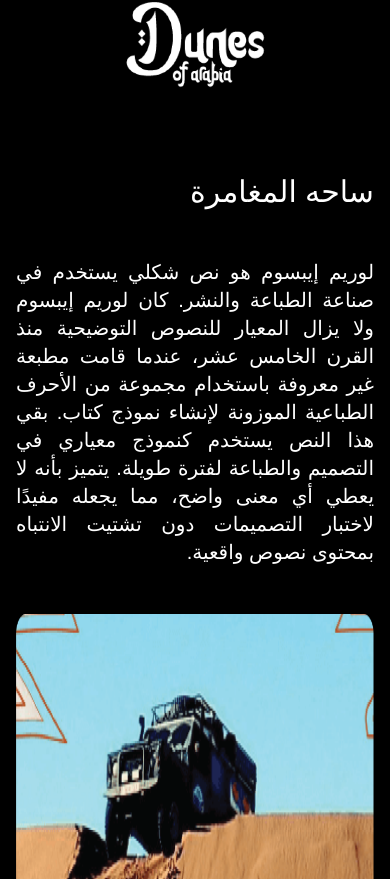
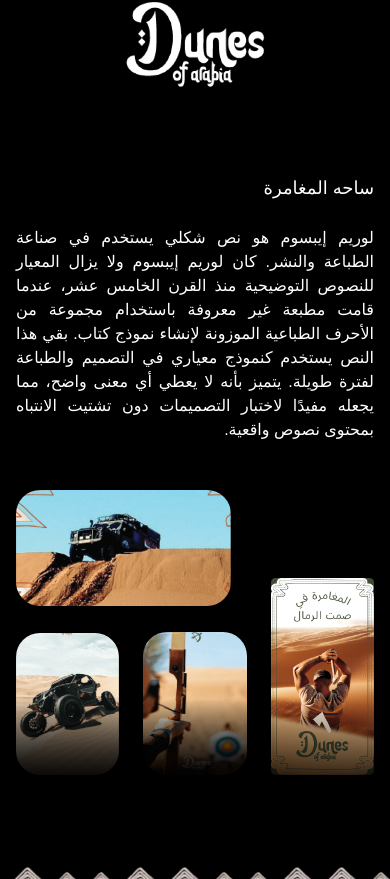
Before and after one commit to abdelrahman-mohamed-010/arabian-landing-page, a Next.js app: page /lang/ar in a window 390 px wide. Shown: the part 1445-2324 px from the top of the page. Built offline with nearby package versions, Linux system fonts and the light colour scheme.

Commit message:
make adventure responsive

```diff
--- a/components/Adventure.jsx
+++ b/components/Adventure.jsx
@@ -2,7 +2,8 @@ import React from "react";
 
 const Adventure = ({ translations }) => {
   return (
-    <section className="text-white px-4 lg:px-28 pb-20  overflow-hidden">
+    <section className="text-white px-4 lg:px-28 pb-20 overflow-hidden">
+      {/* Previous sections remain the same */}
       <div className="flex justify-center pb-40">
         <div className="w-[441px] h-[198px] max-md:w-[212px] max-md:h-[100px]">
           <img
@@ -13,18 +14,20 @@ const Adventure = ({ translations }) => {
         </div>
       </div>
 
-      <div className="flex flex-col lg:flex-row justify-between  gap-12">
+      <div className="flex flex-col lg:flex-row justify-between  gap-12 max-md:items-end">
         <div className="w-full sm:w-1/2">
-          <h1 className="text-3xl mb-12">{translations.adventure.title}</h1>
-          <p className="text-xl text-justify">
+          <h1 className="text-3xl mb-12 max-md:mb-6 max-md:text-lg">
+            {translations.adventure.title}
+          </h1>
+          <p className="text-xl text-justify max-md:text-base ">
             {translations.adventure.description}
           </p>
         </div>
 
-        <div className="relative w-full gap-3">
+        <div className="relative w-full max-sm:w-[60%] gap-3  ">
           <img
             src="/images/Artboard4.png"
-            className="min-w-[100px] w-full sm:min-w-[653.99px]  h-[394px]"
+            className="min-w-[100px] w-full sm:min-w-[653.99px]  h-[394px] max-md:h-full  max-md:rounded-3xl"
             alt="Adventure Image"
           />
           <img
@@ -34,16 +37,39 @@ const Adventure = ({ translations }) => {
           />
         </div>
       </div>
-
-      <div className="flex max-lg:hidden sm:flex-row justify-between gap-12 items-end -mt-16 lg:mt-0  relative">
-        <img src="/images/samt.png" className="w-full h-full" alt="Samt" />
-        <img src="/images/arrow.png" className="w-full h-full" alt="Arrow" />
-        <img src="/images/buggy.png" className="w-full h-full" alt="Buggy" />
-        <img
-          src="/images/Rectangle_464_(1).png"
-          className="absolute -bottom-6 w-full z-20 object-contain"
-          alt="Rectangle Overlay"
-        />
+      {/* Bottom Images */}
+      <div className="flex flex-row justify-between items-end  gap-6 relative max-sm:-mt-7 sm:mt-16 lg:-mt-12">
+        <div className="flex-1 flex flex-col items-center ">
+          <img
+            src="/images/samt.png"
+            className="w-full  h-auto object-contain "
+            alt="Samt"
+          />
+        </div>
+        <div className="flex-1 flex flex-col items-center">
+          <img
+            src="/images/arrow.png"
+            className="w-full  h-auto object-contain max-md:rounded-3xl"
+            alt="Arrow"
+          />
+          <img
+            src="/images/Rectangle_464_(1).png"
+            className="absolute -bottom-6 w-full z-20 object-contain"
+            alt="Rectangle Overlay"
+          />
+        </div>
+        <div className="flex-1 flex flex-col items-center">
+          <img
+            src="/images/buggy.png"
+            className="w-full h-auto object-contain max-md:rounded-3xl"
+            alt="Buggy"
+          />{" "}
+          <img
+            src="/images/Rectangle_464_(1).png"
+            className="absolute -bottom-6 w-full z-20 object-contain"
+            alt="Rectangle Overlay"
+          />
+        </div>
       </div>
     </section>
   );
--- a/components/Dbr.jsx
+++ b/components/Dbr.jsx
@@ -1,3 +1,59 @@
+// import React from "react";
+
+// const Dbr = ({ translations }) => {
+//   return (
+//     <div className=" relative">
+//       <img
+//         src="/images/zigzag.png"
+//         className="w-full h-[60px] object-cover absolute -top-24"
+//         alt="Screenshot"
+//       />
+//       <section className="text-white px-4 lg:px-28 pb-20  overflow-hidden mt-16 ">
+//         <div className="flex flex-col lg:flex-row-reverse text-justify justify-between gap-12 ">
+//           <div dir="rtl" className={`w-full sm:w-1/2 `}>
+
+//           </div>
+
+//           <div className="relative w-full">
+//             <img
+//               src="/images/Artboard4.png"
+//               className="min-w-[200px] w-full object-cover sm:min-w-[653.99px] h-[384px]  max-md:object-cover max-md:rounded-2xl "
+//               alt="Adventure Image"
+//             />
+//             <img
+//               src="/images/Rectangle_464_(1).png"
+//               className="absolute -bottom-2 w-full max-lg:hidden z-20 object-contain"
+//               alt="Rectangle Overlay"
+//             />
+//           </div>
+//         </div>
+
+//         <div className="flex  max-lg:hidden sm:flex-row justify-between gap-12 items-end -mt-16 lg:mt-12 relative">
+//           <img src="/images/arrow.png" className="w-full h-full" alt="Arrow" />
+//           <img
+//             src="/images/buggy.png"
+//             className="w-full h-full"
+//             alt="Buggy"
+//           />{" "}
+//           <img src="/images/samt.png" className="w-full h-full" alt="Samt" />
+//           <img
+//             src="/images/Rectangle_464_(1).png"
+//             className="absolute -bottom-6 w-full z-20 object-contain"
+//             alt="Rectangle Overlay"
+//           />
+//         </div>
+//       </section>
+//       <img
+//         src="/images/zigzag.png"
+//         className="w-full h-[60px] object-cover  relative"
+//         alt="Screenshot"
+//       />
+//     </div>
+//   );
+// };
+
+// export default Dbr;
+
 import React from "react";
 
 const Dbr = ({ translations }) => {
@@ -7,48 +63,66 @@ const Dbr = ({ translations }) => {
         src="/images/zigzag.png"
         className="w-full h-[60px] object-cover absolute -top-24"
         alt="Screenshot"
-      />
-      <section className="text-white px-4 lg:px-28 pb-20  overflow-hidden mt-16 ">
-        <div className="flex flex-col lg:flex-row-reverse text-justify justify-between gap-12 ">
-          <div dir="rtl" className={`w-full sm:w-1/2 `}>
-            <h1 className="text-3xl mb-12">{translations.dbr.title}</h1>
-            <p className="text-xl">{translations.dbr.description}</p>
+      />{" "}
+      <section className="text-white px-4 lg:px-28 pb-20 overflow-hidden mt-16">
+        <div className="flex flex-col lg:flex-row-reverse justify-between  gap-12 ">
+          <div className="w-full sm:w-1/2">
+            <h1 dir="rtl" className="text-3xl mb-12 max-md:mb-6 max-md:text-lg">
+              {translations.dbr.title}
+            </h1>
+            <p className="text-xl text-justify max-md:text-base ">
+              {translations.dbr.description}
+            </p>
           </div>
 
-          <div className="relative w-full">
+          <div className="relative w-full max-sm:w-[60%] gap-3  ">
             <img
               src="/images/Artboard4.png"
-              className="min-w-[200px] w-full object-cover sm:min-w-[653.99px] h-[384px]  max-md:object-cover max-md:rounded-2xl "
+              className="min-w-[100px] w-full sm:min-w-[653.99px]  h-[394px] max-md:h-full  max-md:rounded-3xl"
               alt="Adventure Image"
             />
             <img
               src="/images/Rectangle_464_(1).png"
-              className="absolute -bottom-2 w-full max-lg:hidden z-20 object-contain"
+              className="absolute -bottom-6 mr-1 w-full z-20 object-contain max-md:hidden"
               alt="Rectangle Overlay"
             />
           </div>
         </div>
-
-        <div className="flex  max-lg:hidden sm:flex-row justify-between gap-12 items-end -mt-16 lg:mt-12 relative">
-          <img src="/images/arrow.png" className="w-full h-full" alt="Arrow" />
+        {/* Bottom Images */}
+        <div className="flex flex-row justify-between items-end  relative max-sm:-mt-7 sm:mt-16 lg:-mt-12 gap-6">
+          <div className="flex-1 flex flex-col items-center">
             <img
-            src="/images/buggy.png"
-            className="w-full h-full"
-            alt="Buggy"
-          />{" "}
-          <img src="/images/samt.png" className="w-full h-full" alt="Samt" />
+              src="/images/arrow.png"
+              className="w-full  h-auto object-contain max-md:rounded-3xl"
+              alt="Arrow"
+            />
             <img
               src="/images/Rectangle_464_(1).png"
               className="absolute -bottom-6 w-full z-20 object-contain"
               alt="Rectangle Overlay"
             />
           </div>
+          <div className="flex-1 flex flex-col items-center">
+            <img
+              src="/images/buggy.png"
+              className="w-full h-auto object-contain max-md:rounded-3xl"
+              alt="Buggy"
+            />{" "}
+            <img
+              src="/images/Rectangle_464_(1).png"
+              className="absolute -bottom-6 w-full z-20 object-contain"
+              alt="Rectangle Overlay"
+            />
+          </div>{" "}
+          <div className="flex-1 flex flex-col items-center ">
+            <img
+              src="/images/samt.png"
+              className="w-full  h-auto object-contain "
+              alt="Samt"
+            />
+          </div>
+        </div>
       </section>
-      <img
-        src="/images/zigzag.png"
-        className="w-full h-[60px] object-cover  relative"
-        alt="Screenshot"
-      />
     </div>
   );
 };
--- a/components/Heritage.jsx
+++ b/components/Heritage.jsx
@@ -28,7 +28,7 @@ const Heritage = ({ translations }) => {
             <p className="mb-6 md:mb-12 max-sm:text-sm">
               {translations.heritage.description1}
             </p>
-            <div className=" max-md:flex  max-md:flex-row-reverse  max-md:gap-8 ">
+            <div className=" max-md:flex w-full  max-md:flex-row-reverse  max-md:gap-8 ">
               <div className="w-full relative  max-md:mt-24">
                 <img
                   src="/images/hFlag_3_1.png"
```
Lines whose indentation alone changed are shown as unchanged.
